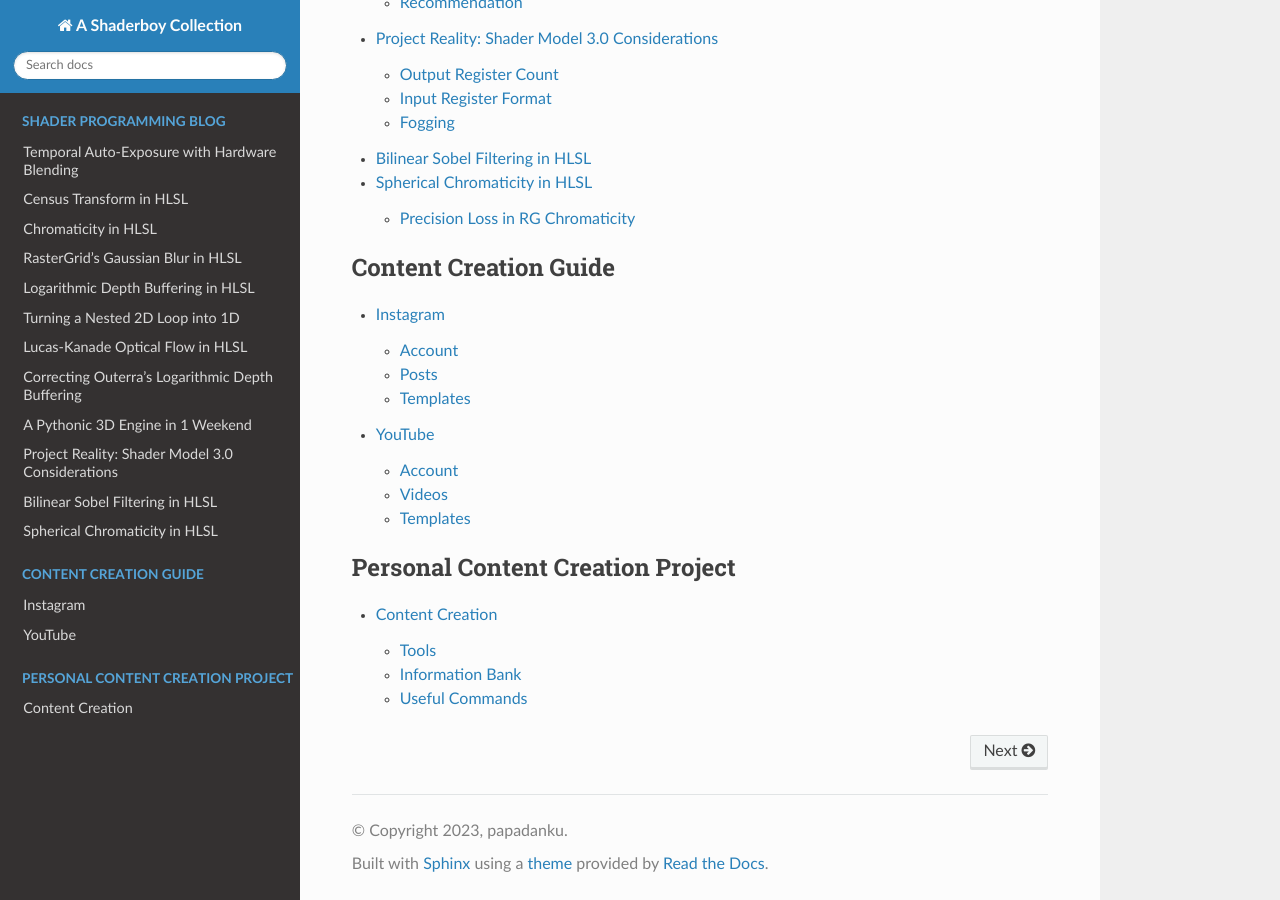
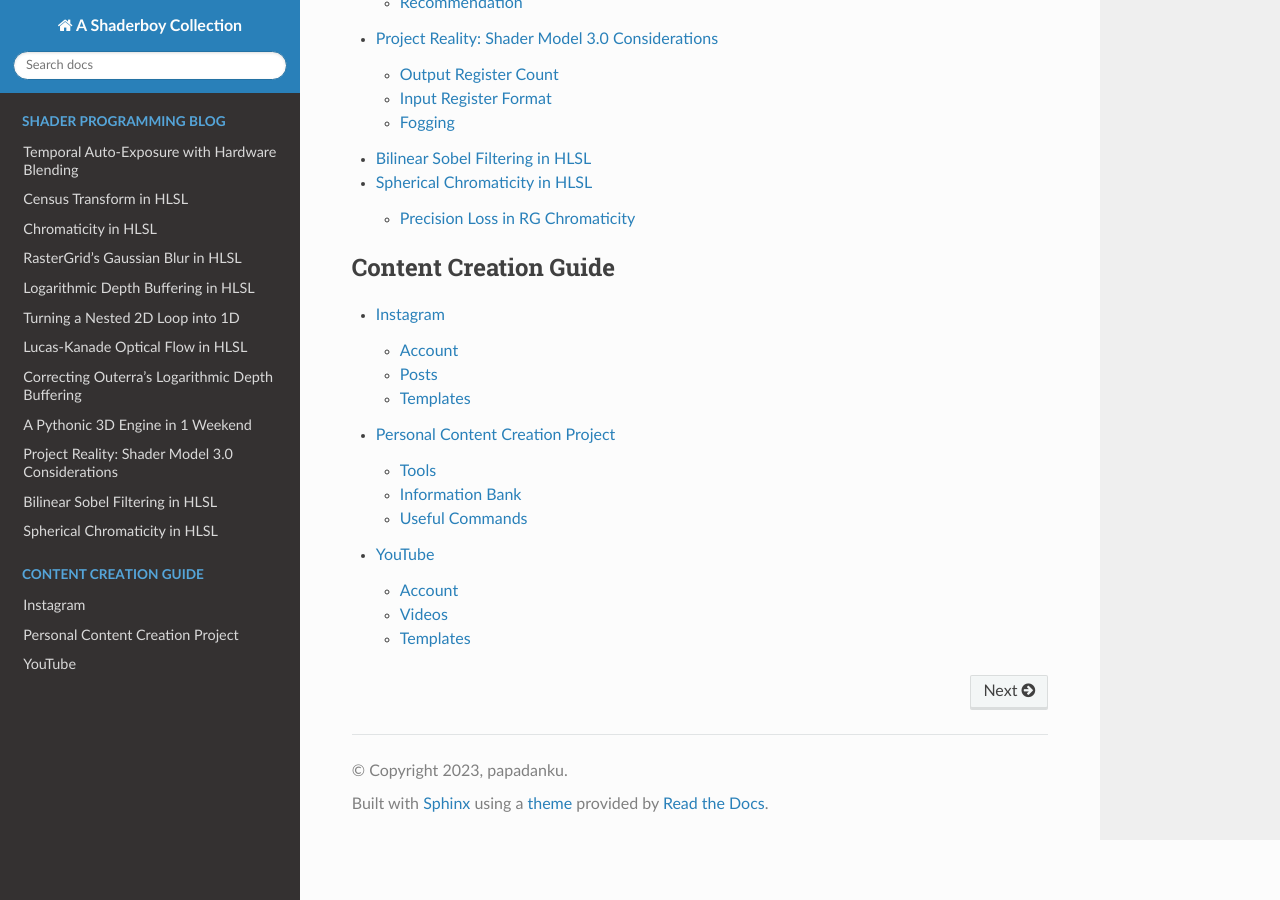
Before and after one commit to papadanku/papadanku.github.io, a Sphinx documentation site: the page built from docs/source/index.rst, in a window 1280 px wide and 900 px high, scrolled down 685 px. Built offline with Sphinx 7.4.7 and the Read the Docs theme 2.0.0, drawn with Linux system fonts in a browser that asks for light colours.

Commit message:
Cleanups

```diff
--- a/docs/source/index.rst
+++ b/docs/source/index.rst
@@ -15,10 +16,3 @@ Papaganda
    :maxdepth: 2
 
    social/*
-
-.. toctree::
-   :caption: Personal Content Creation Project
-   :glob:
-   :maxdepth: 2
-
-   personal/*
--- a/docs/source/personal/video.rst
+++ b/docs/source/social/project.rst
@@ -1,6 +1,6 @@
 
-Content Creation
-================
+Personal Content Creation Project
+=================================
 
 Tools
 -----
```
Also changed, not shown: other parts of docs/source/index.rst (+1 -0 lines), docs/source/blog/cpp.rst (added).
